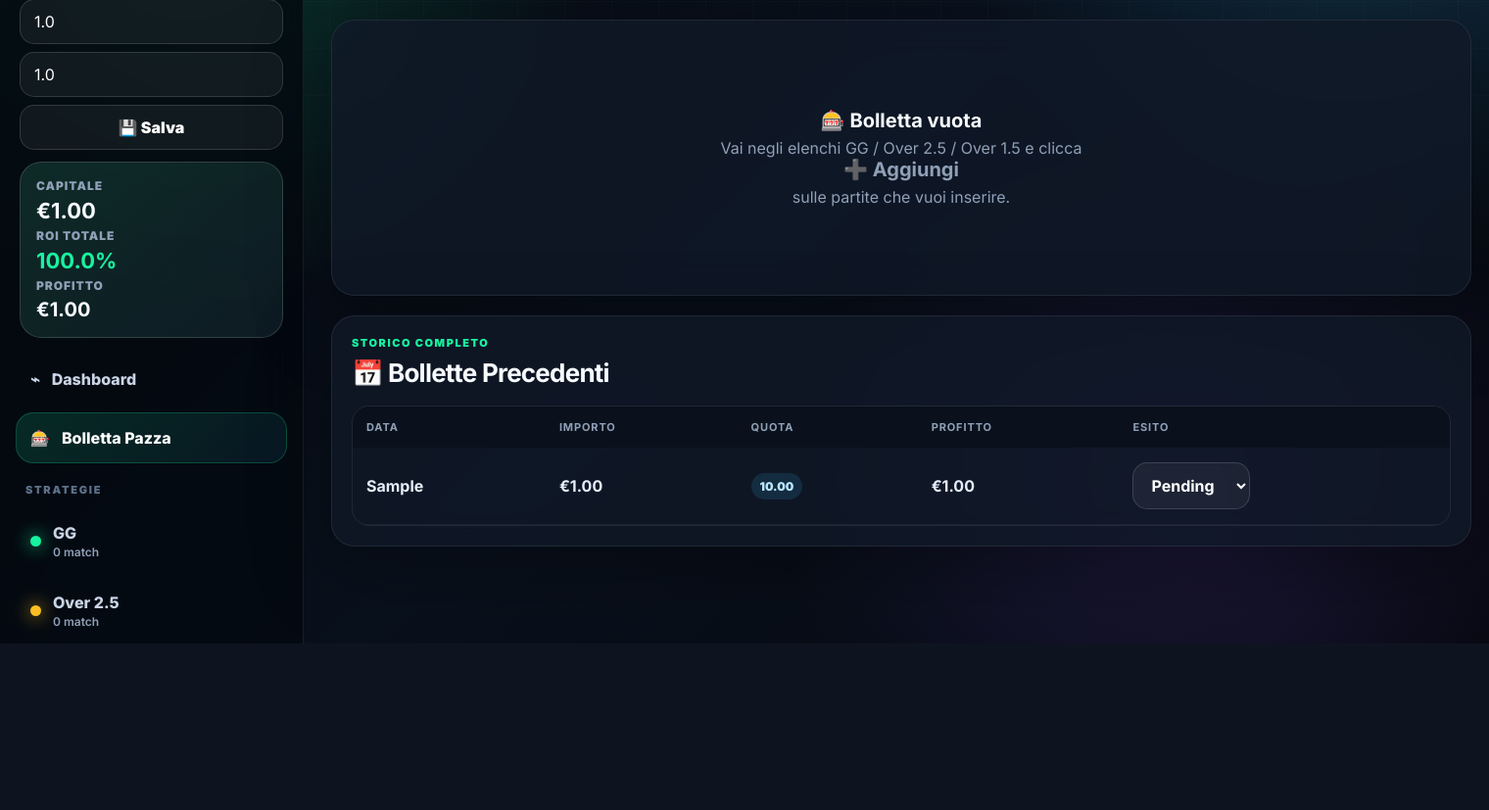
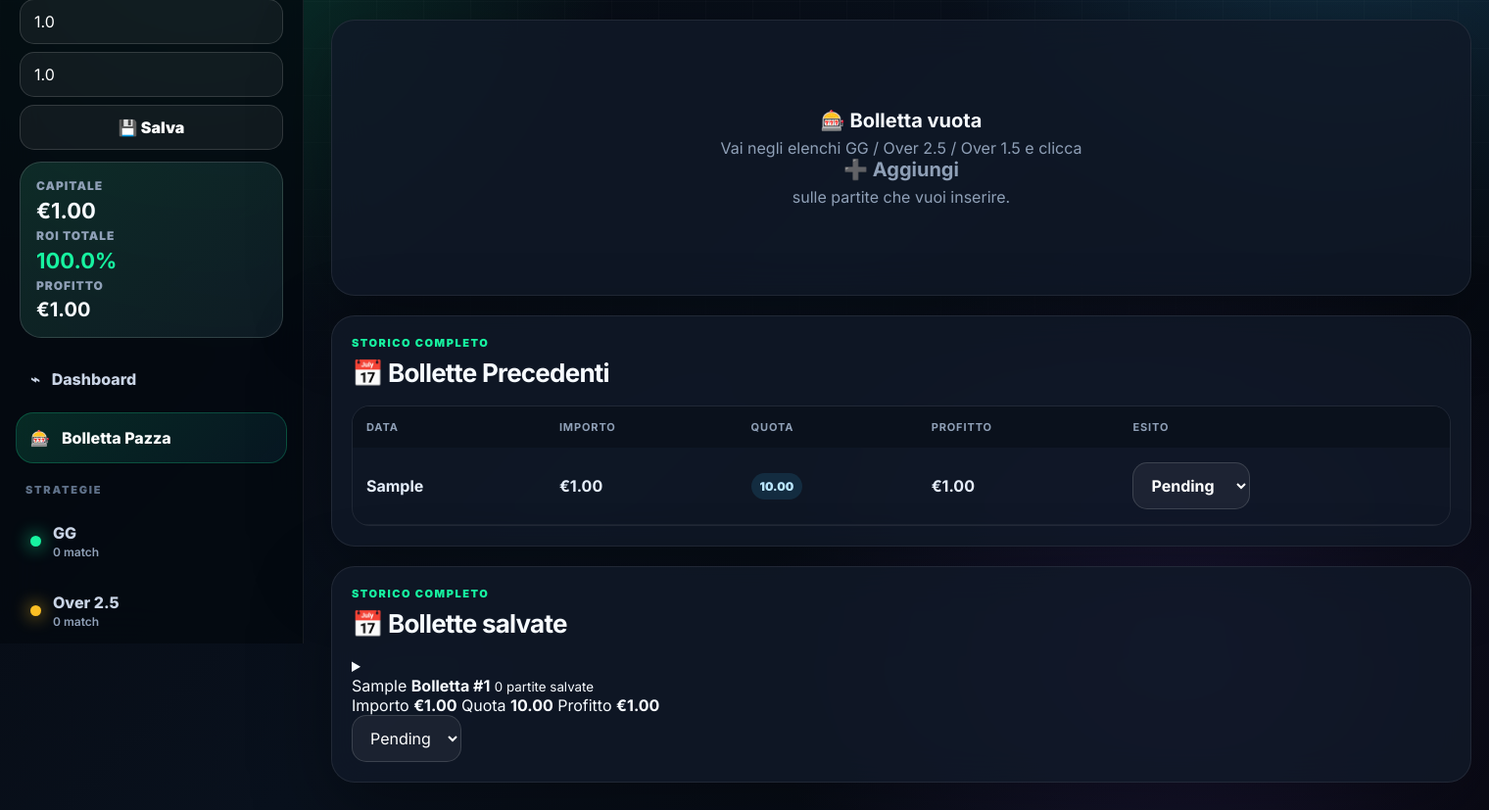
Before and after one commit to diablo130219/CGMBET, a Flask app: page /bolletta in a window 1520 px wide. Shown: the part 143-970 px from the top of the page at 98% size. Before the commit the page ends 800 px from the top, so only its background shows below. Run offline with Flask 3, Linux system fonts and the light colour scheme; the visitor is signed in with stand-in values (Sample User, id 1); tables that the repository leaves empty hold one stand-in row (values such as "Sample post").

Commit message:
Add files via upload

```diff
--- a/templates/bolletta.html
+++ b/templates/bolletta.html
@@ -219,6 +219,56 @@
       </div>
     </section>
     {% endif %}
+    {% if storico %}
+    <section class="storico-card">
+      <div class="section-head">
+        <div>
+          <span class="eyebrow">Storico completo</span>
+          <h3>📅 Bollette salvate</h3>
+        </div>
+      </div>
+      <div class="saved-slips-list">
+        {% for b in storico %}
+        <article class="saved-slip-card">
+          <details>
+            <summary>
+              <div class="saved-slip-main">
+                <div>
+                  <span class="saved-date">{{ b.data }}</span>
+                  <strong>Bolletta #{{ b.id }}</strong>
+                  <small>{{ b.dettagli|length }} partite salvate</small>
+                </div>
+                <div class="saved-numbers">
+                  <span>Importo <b>€{{ "%.2f"|format(b.importo) }}</b></span>
+                  <span>Quota <b>{{ "%.2f"|format(b.quota_totale) }}</b></span>
+                  <span>Profitto <b>€{{ "%.2f"|format(b.profitto) }}</b></span>
+                </div>
+                <form action="{{ url_for('esito_bolletta', bolletta_id=b.id) }}" method="POST" class="saved-result-form" onclick="event.stopPropagation()">
+                  <select name="esito" onchange="this.form.submit()">
+                    <option value="pending" {% if b.esito == 'pending' %}selected{% endif %}>Pending</option>
+                    <option value="vinta" {% if b.esito == 'vinta' %}selected{% endif %}>Vinta</option>
+                    <option value="persa" {% if b.esito == 'persa' %}selected{% endif %}>Persa</option>
+                  </select>
+                </form>
+              </div>
+            </summary>
+            <div class="saved-slip-details">
+              <div class="saved-match-grid">
+                {% for p in b.dettagli %}
+                <div class="saved-match-card">
+                  <div class="saved-match-top"><span>{{ p.mercato }}</span><strong>{{ "%.2f"|format(p.quota or 0) }}</strong></div>
+                  <h4>{{ p.home }}</h4><p>vs {{ p.away }}</p>
+                </div>
+                {% endfor %}
+              </div>
+            </div>
+          </details>
+        </article>
+        {% endfor %}
+      </div>
+    </section>
+    {% endif %}
+
   </main>
 </div>
 
```
